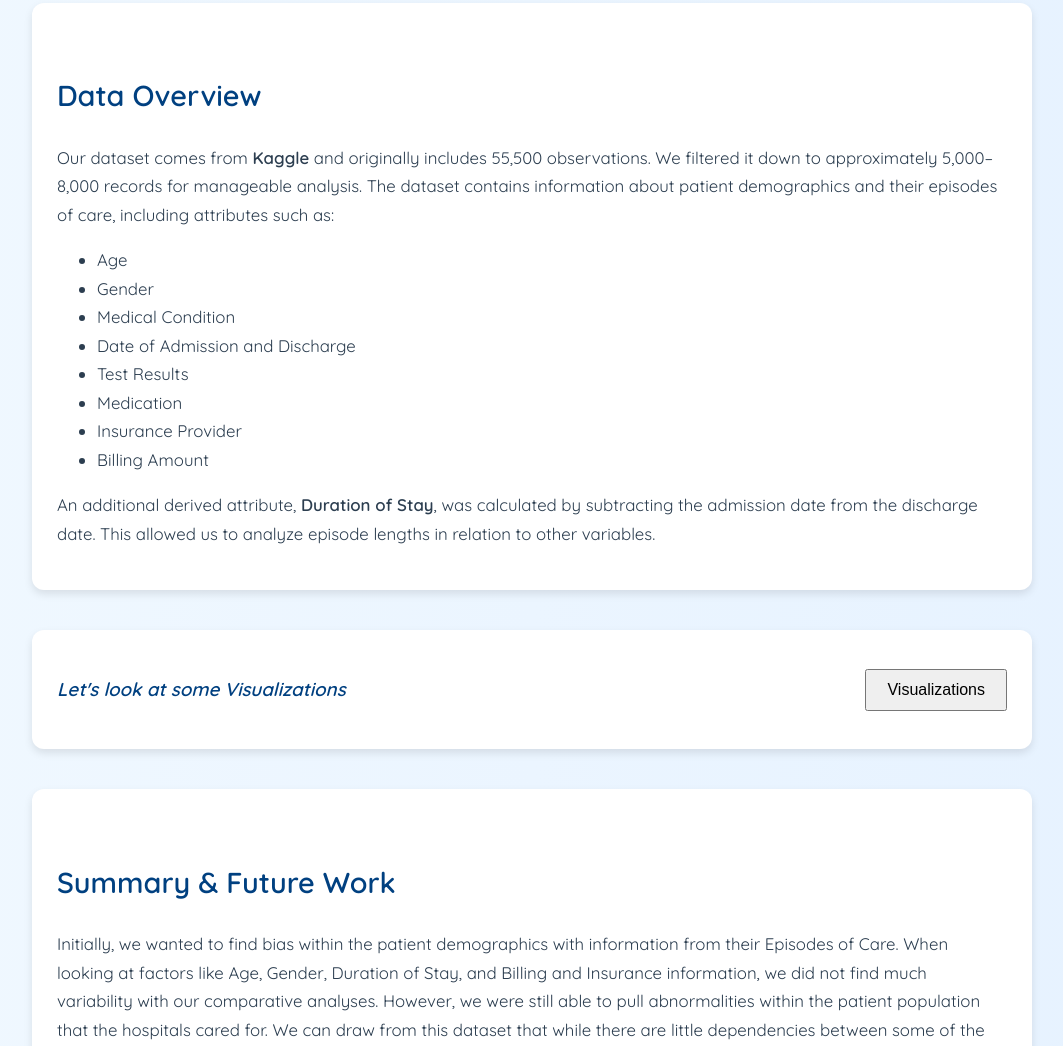
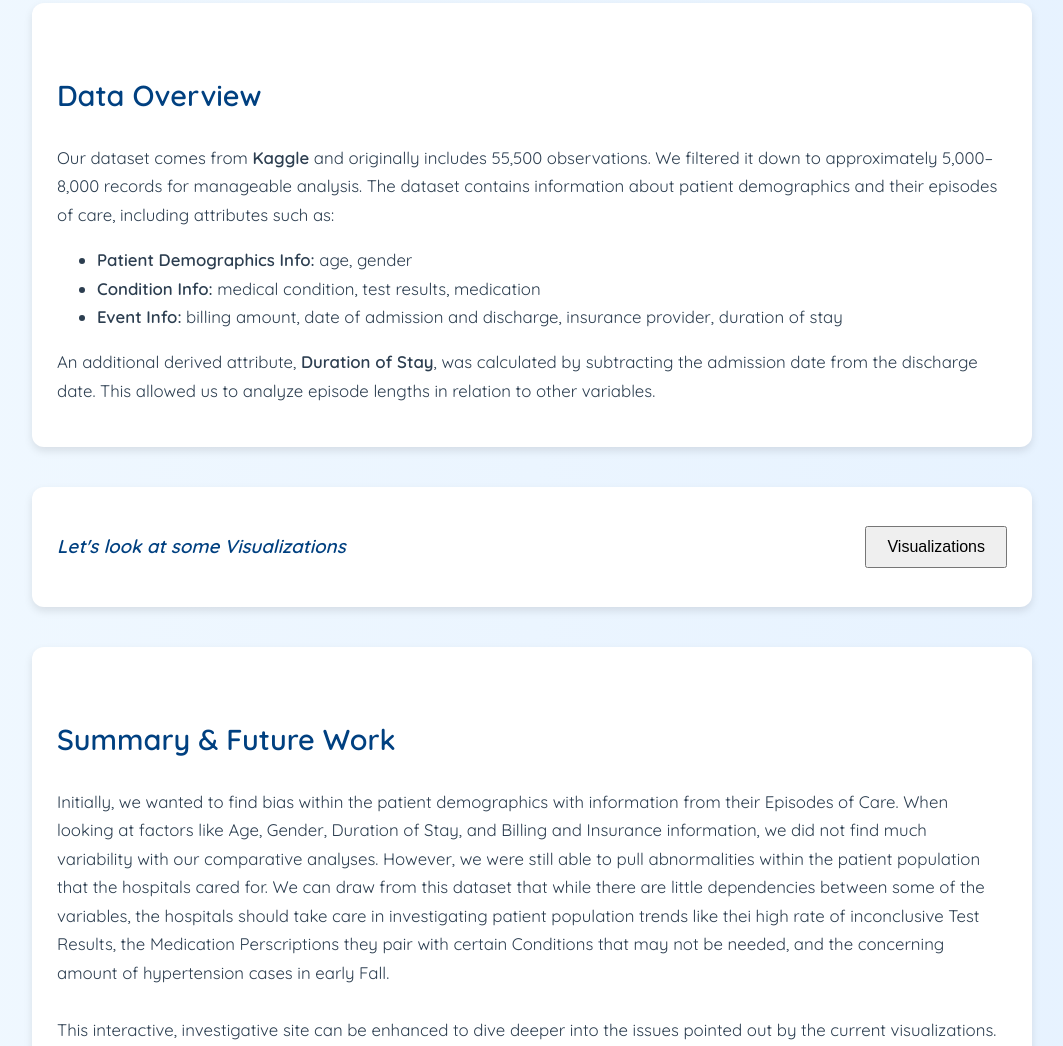
Before and after one commit to aprilzhao25/DS4200_Project, a plain HTML site: page index.html in a window 1280 px wide. Shown: the part 1204-2250 px from the top of the page, without its empty margins (108-1171 px from the left). Drawn offline with Linux system fonts and the light colour scheme.

Commit message:
edited overview

```diff
--- a/index.html
+++ b/index.html
@@ -87,14 +87,9 @@
             The dataset contains information about patient demographics and their episodes of care, including attributes such as:
         </p>
         <ul>
-            <li>Age</li>
-            <li>Gender</li>
-            <li>Medical Condition</li>
-            <li>Date of Admission and Discharge</li>
-            <li>Test Results</li>
-            <li>Medication</li>
-            <li>Insurance Provider</li>
-            <li>Billing Amount</li>
+            <li><b>Patient Demographics Info:</b> age, gender</li>
+            <li><b>Condition Info:</b> medical condition, test results, medication</li>
+            <li><b>Event Info:</b> billing amount, date of admission and discharge, insurance provider, duration of stay</li>
         </ul>
         <p>
             An additional derived attribute, <strong>Duration of Stay</strong>, was calculated by subtracting the admission date from the discharge date.
```
